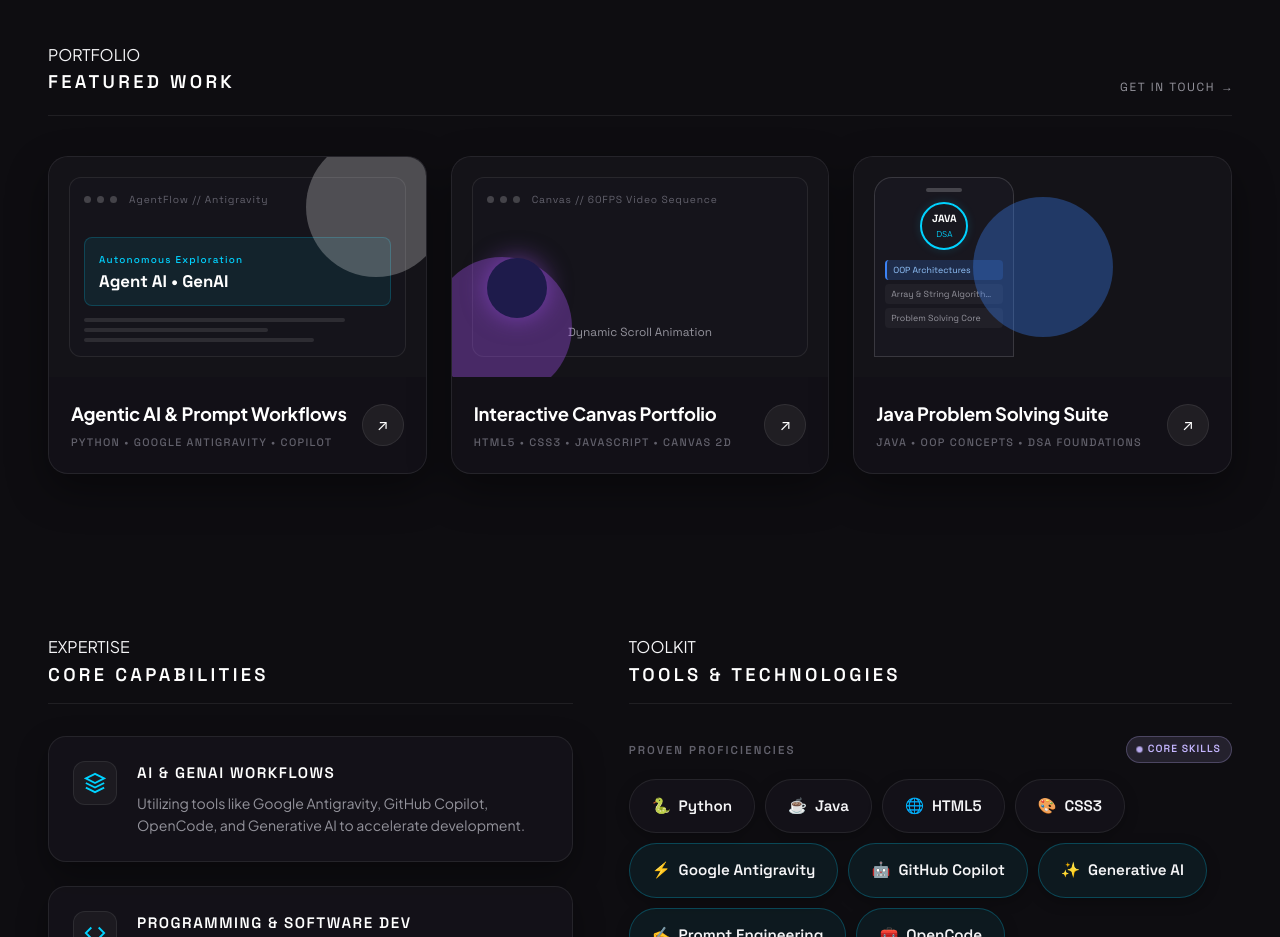
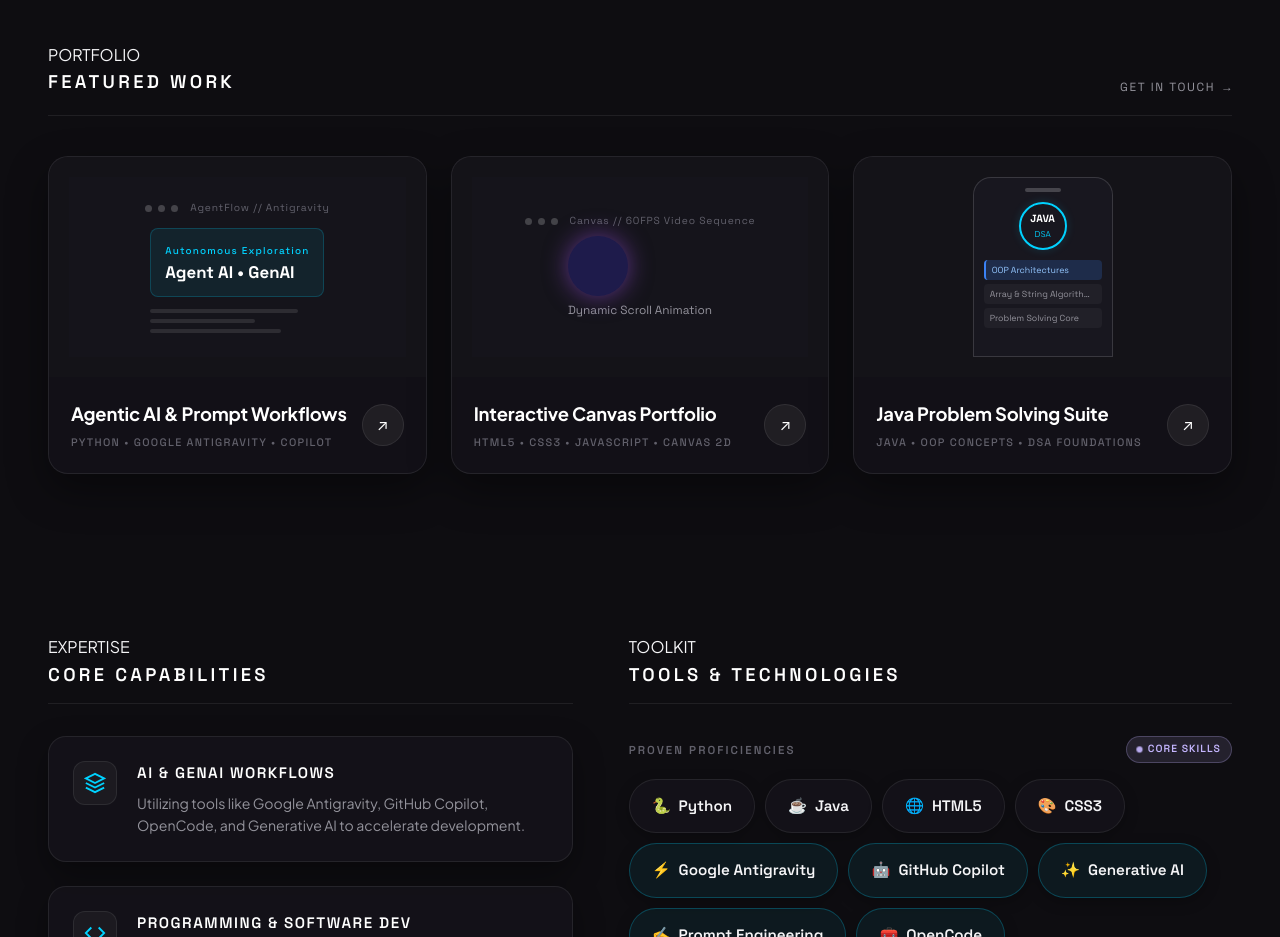
Before and after one commit to sainikghosh-git/Portfolio-Website-1, a plain HTML site: page index.html in a window 1280 px wide. Shown: the part 2200-3137 px from the top of the page. Drawn offline with Linux system fonts and the light colour scheme.

Commit message:
update: navbar polish, featured work preview fixes, add gitignore

```diff
--- a/style.css
+++ b/style.css
@@ -1083,12 +1083,7 @@ body {
 }
 
 .work-glow {
-  position: absolute;
-  width: 140px;
-  height: 140px;
-  border-radius: 50%;
-  opacity: 0.35;
-  pointer-events: none;
+  display: none;
 }
 
 .preview-ai .work-glow {
@@ -1114,12 +1109,13 @@ body {
   width: 100%;
   height: 100%;
   background: rgba(22, 21, 28, 0.88);
-  border: 1px solid rgba(255, 255, 255, 0.08);
-  border-radius: 12px;
-  padding: 14px;
+  border: none;
+  border-radius: 0;
+  padding: 16px;
   display: flex;
   flex-direction: column;
-  justify-content: space-between;
+  justify-content: center;
+  align-items: center;
 }
 
 .mockup-header {
@@ -2313,7 +2309,7 @@ section {
   }
 
   .work-preview {
-    height: 180px;
+    height: 160px;
   }
 
   .capabilities-list {
```
Also changed, not shown: 1 other file.
